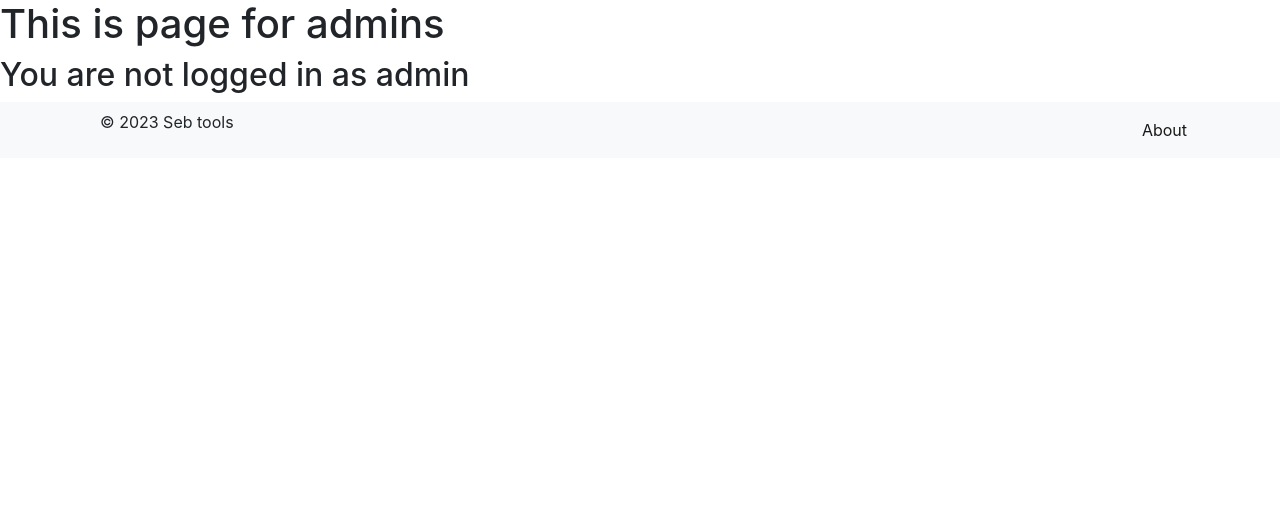
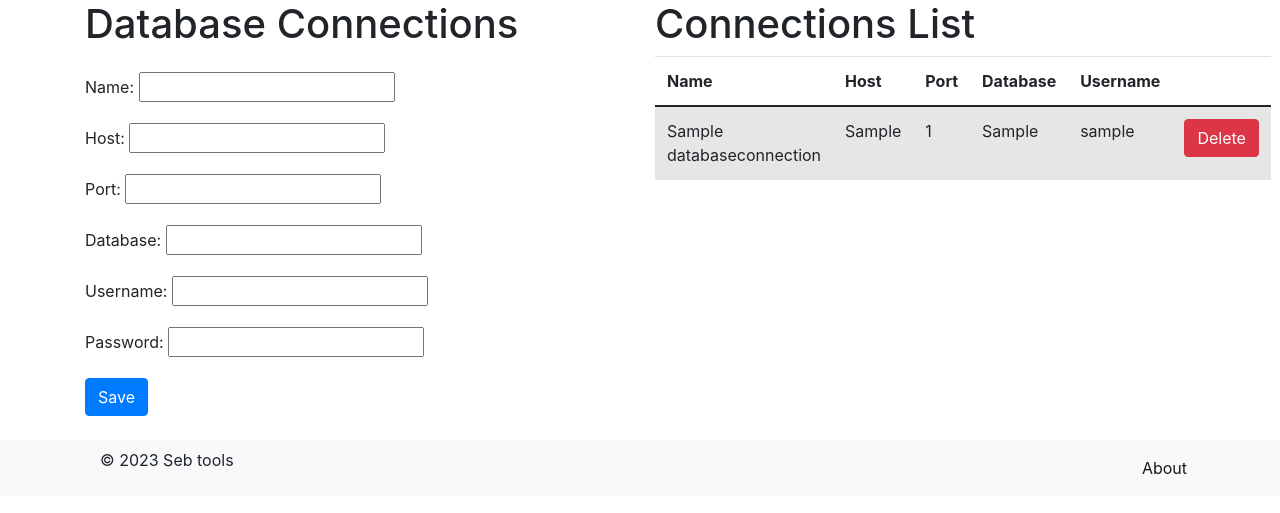
Before and after one commit to sebo964/di_final_project_sebastien_arokeum, a Django app: template DI_final_project_sebastien_app/db_viewer/templates/adminuser.html in a window 1280 px wide. Shown: the part 56-569 px from the top of the page. Run offline with Django 4.2, Linux system fonts and the light colour scheme; the template is opened without the code that fills it: values that come from a table or form of the project are taken from there, others are empty; tables that the repository leaves empty hold one stand-in row (values such as "Sample post"); parts of the project's set-up code (start-up, migrations or seed data) failed here and were passed over; some libraries are stand-ins or nearby versions.

Commit message:
admin view

```diff
--- a/DI_final_project_sebastien_app/db_viewer/login/forms.py
+++ b/DI_final_project_sebastien_app/db_viewer/login/forms.py
@@ -9,9 +9,3 @@ class DatabaseConnectionForm(forms.ModelForm):
         widgets = {
             'password': forms.PasswordInput(),
         }
-
-# Form to delete a database connection
-class DatabaseConnectionDeleteForm(forms.ModelForm):
-    class Meta:
-        model = DatabaseConnection
-        fields = []
--- a/DI_final_project_sebastien_app/db_viewer/login/models.py
+++ b/DI_final_project_sebastien_app/db_viewer/login/models.py
@@ -1,5 +1,4 @@
 from django.db import models
-from django.db import connections
 
 # Model to store database connections details
 class DatabaseConnection(models.Model):
@@ -12,15 +11,3 @@ class DatabaseConnection(models.Model):
 
     def __str__(self):
         return self.name
-
-    def connect(self):
-        # Create connection string
-        conn_string = "host='{}' port='{}' dbname='{}' user='{}' password='{}'".format(
-            self.host, self.port, self.database, self.username, self.password
-        )
-        # Use Django's connection handler to create a connection
-        connection = connections['default']
-        connection.connect()
-        connection.cursor()
-        connection.connection_string = conn_string
-        return connection
--- a/DI_final_project_sebastien_app/db_viewer/login/urls.py
+++ b/DI_final_project_sebastien_app/db_viewer/login/urls.py
@@ -4,7 +4,7 @@ from . import views
 
 urlpatterns = [
     path('', views.login, name="login"),
-    path('adminuser', views.adminuser, name='adminuser'),
+    path('adminuser', views.AdminUserView, name='adminuser'),
     path('normaluser', views.normaluser, name='normaluser'),
     path('error', views.error, name='error'),
 
--- a/DI_final_project_sebastien_app/db_viewer/templates/adminuser.html
+++ b/DI_final_project_sebastien_app/db_viewer/templates/adminuser.html
@@ -2,22 +2,42 @@
 
 {% block content%}
 
-<h1> This is page for admins </h1>
-
-{% if current_user.is_authenticated and current_user.is_admin %}
-
+  <div class="container">
+  <div class="row">
+    <div class="col-md-6">
       <h1>Database Connections</h1>
-
-     <h2>Create a New Connection</h2>
-  <form method="post" action="{% url 'create_connection' %}">
+      <form method="POST" class="my-4">
         {% csrf_token %}
-    {{ form.as_p }}
-    <button type="submit" class="btn btn-primary">Create</button>
+        <div class="form-group">
+          {{ form.name.label_tag }}
+          {{ form.name }}
+        </div>
+        <div class="form-group">
+          {{ form.host.label_tag }}
+          {{ form.host }}
+        </div>
+        <div class="form-group">
+          {{ form.port.label_tag }}
+          {{ form.port }}
+        </div>
+        <div class="form-group">
+          {{ form.database.label_tag }}
+          {{ form.database }}
+        </div>
+        <div class="form-group">
+          {{ form.username.label_tag }}
+          {{ form.username }}
+        </div>
+        <div class="form-group">
+          {{ form.password.label_tag }}
+          {{ form.password }}
+        </div>
+        <button type="submit" class="btn btn-primary">Save</button>
       </form>
-
-
-  {% if connections %}
-    <table class="table">
+    </div>
+    <div class="col-md-6">
+      <h1>Connections List</h1>
+      <table class="table table-striped">
         <thead>
           <tr>
             <th>Name</th>
@@ -25,7 +45,7 @@
             <th>Port</th>
             <th>Database</th>
             <th>Username</th>
-          <th>Actions</th>
+            <th></th>
           </tr>
         </thead>
         <tbody>
@@ -37,29 +57,21 @@
             <td>{{ connection.database }}</td>
             <td>{{ connection.username }}</td>
             <td>
-              <form method="post" action="{% url 'delete_connection' %}">
+              <form method="POST" action="{% url 'delete_connection' connection.pk %}">
                 {% csrf_token %}
-                {{ delete_form.as_hidden }}
-                <input type="hidden" name="connection_id" value="{{ connection.id }}">
-                <button type="submit" class="btn btn-danger btn-sm">Delete</button>
+                <button type="submit" class="btn btn-danger">Delete</button>
               </form>
             </td>
+          </tr>
+          {% empty %}
+          <tr>
+            <td colspan="6">No connections found.</td>
           </tr>
           {% endfor %}
         </tbody>
       </table>
-  {% else %}
-    <p>No database connections found.</p>
-  {% endif %}
-
-  <hr>
-
-
-
-{% else %}
-
-<h2> You are not logged in as admin </h2>
-
-{% endif %}
+    </div>
+  </div>
+</div>
 
 {% endblock content%}
```
Also changed, not shown: DI_final_project_sebastien_app/db_viewer/login/views.py (+15 -27 lines), DI_final_project_sebastien_app/db_viewer/login/migrations/0001_initial.py (added). Lines whose indentation alone changed are shown as unchanged.
